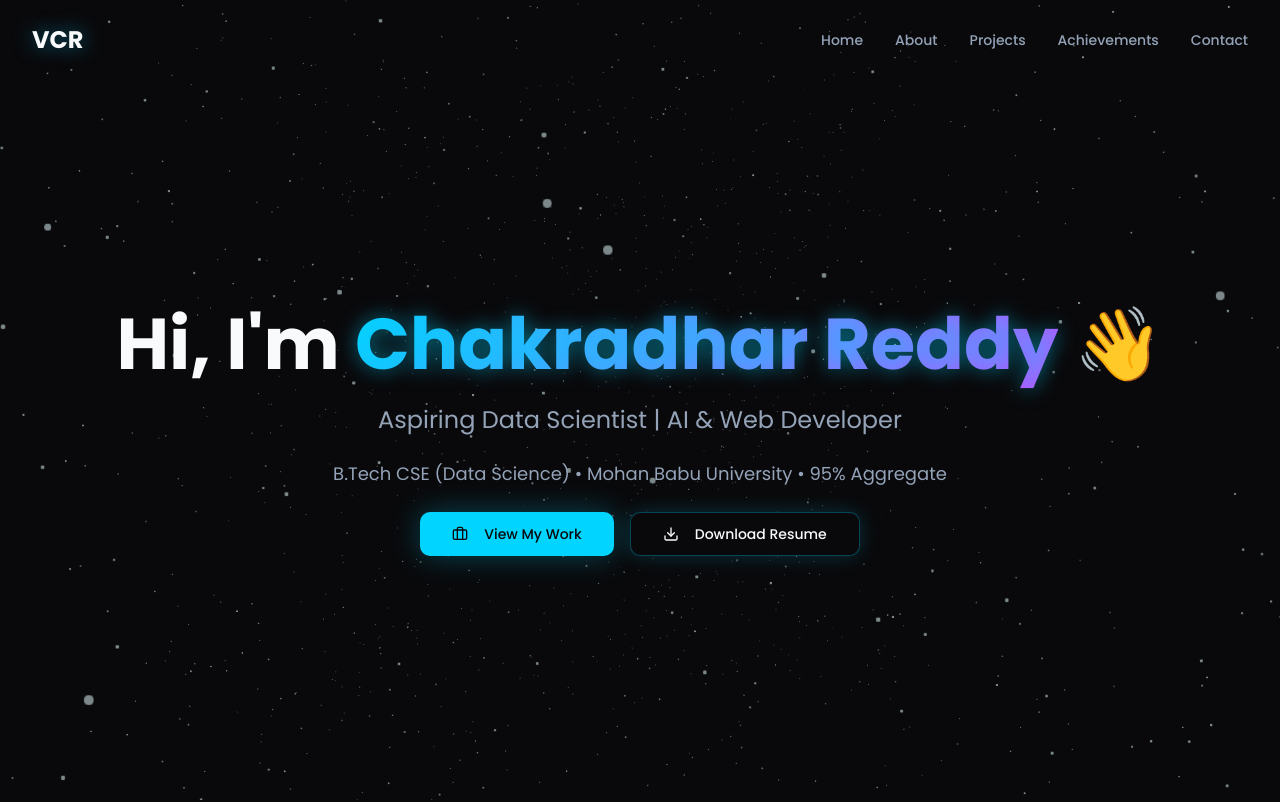
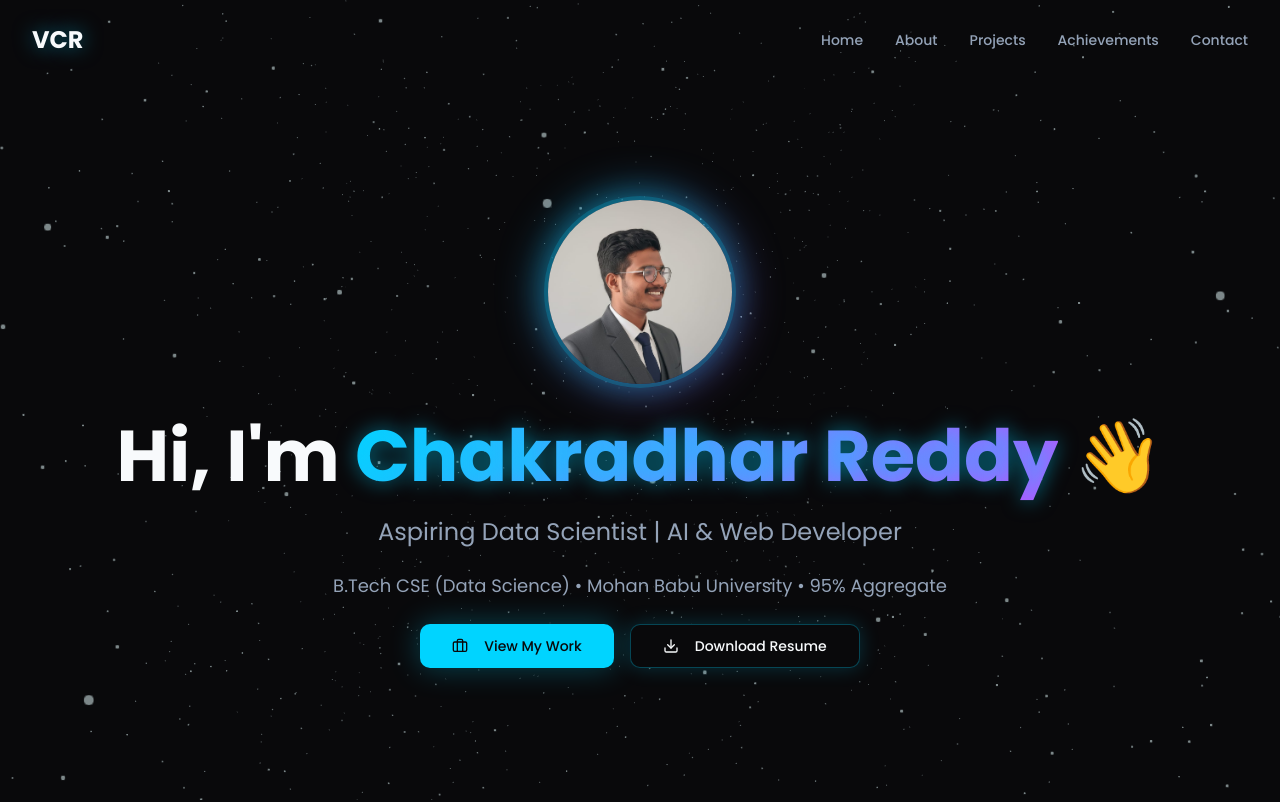
Before and after one commit to vcrchakri/chakradhar-portfolio, a React (Vite) app: page / in a window 1280 px wide. Shown: the top 802 px of the page. Built offline with nearby package versions, Linux system fonts and the light colour scheme; the HTML template or start-up script is replaced by a standard one.

Commit message:
Add profile photo

```diff
--- a/src/components/Hero.tsx
+++ b/src/components/Hero.tsx
@@ -1,6 +1,7 @@
 import { motion } from 'framer-motion';
 import { ArrowDown, Download, Briefcase } from 'lucide-react';
 import { Button } from '@/components/ui/button';
+import profileImage from '@/assets/profile.jpg';
 export const Hero = () => {
   return <section id="home" className="min-h-screen flex items-center justify-center relative overflow-hidden pt-16">
       <div className="container mx-auto px-4 sm:px-6 lg:px-8 text-center relative z-10">
@@ -13,6 +14,22 @@ export const Hero = () => {
       }} transition={{
         duration: 0.8
       }} className="space-y-6">
+          <motion.div
+            initial={{ opacity: 0, scale: 0.5 }}
+            animate={{ opacity: 1, scale: 1 }}
+            transition={{ duration: 0.8 }}
+            className="flex justify-center mb-8"
+          >
+            <div className="relative">
+              <div className="absolute inset-0 rounded-full bg-gradient-glow blur-xl opacity-50"></div>
+              <img
+                src={profileImage}
+                alt="Chakradhar Reddy"
+                className="relative w-40 h-40 sm:w-48 sm:h-48 rounded-full object-cover border-4 border-primary/30 shadow-glow"
+              />
+            </div>
+          </motion.div>
+
           <motion.h1 className="text-4xl sm:text-5xl md:text-6xl lg:text-7xl font-bold leading-tight" initial={{
           opacity: 0,
           y: 20
```
Also changed, not shown: src/assets/profile.jpg (added).
